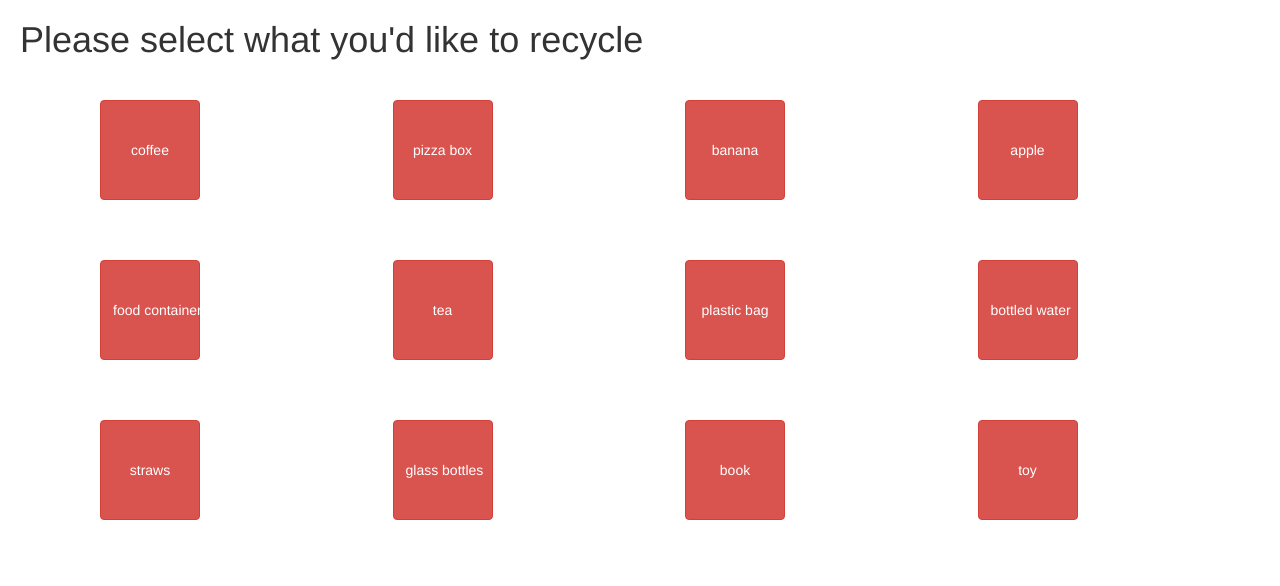
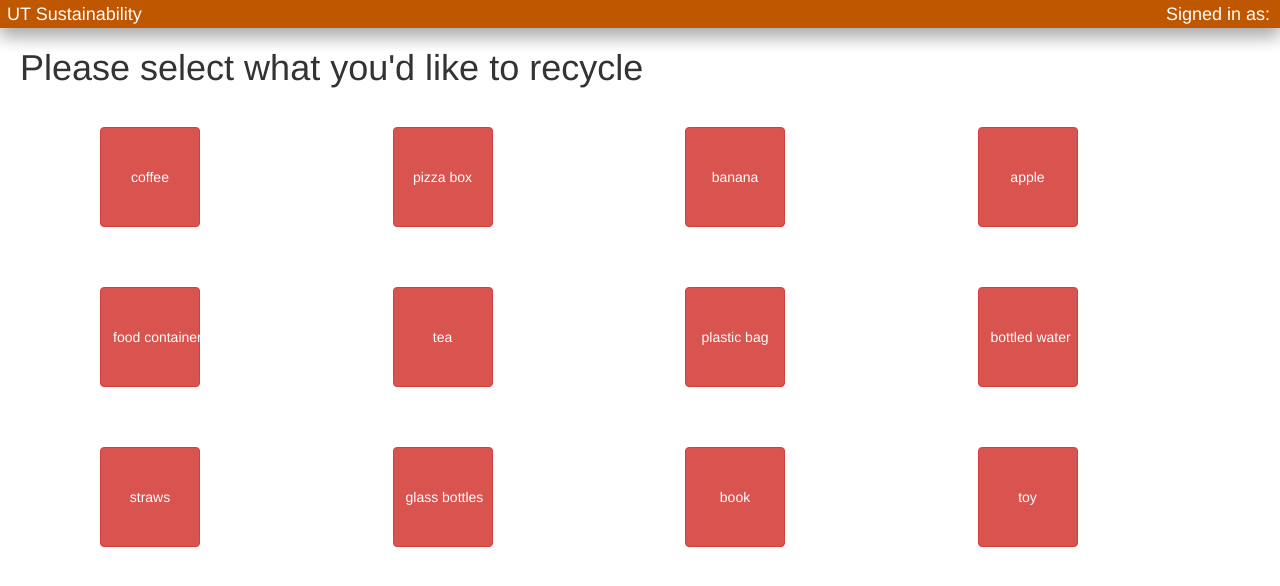
Before and after one commit to UT-zerowaste/UT-zerowaste.github.io, an Angular app: page /selection in a window 1280 px wide. Shown: the top 586 px of the page. Built offline with nearby package versions, Linux system fonts and the light colour scheme.

Commit message:
title bar implemented

```diff
--- a/package.json
+++ b/package.json
@@ -11,10 +11,12 @@
   "private": true,
   "dependencies": {
     "@angular/animations": "^14.1.0",
+    "@angular/cdk": "^14.1.1",
     "@angular/common": "^14.1.0",
     "@angular/compiler": "^14.1.0",
     "@angular/core": "^14.1.0",
     "@angular/forms": "^14.1.0",
+    "@angular/material": "^14.1.1",
     "@angular/platform-browser": "^14.1.0",
     "@angular/platform-browser-dynamic": "^14.1.0",
     "@angular/router": "^14.1.0",
--- a/src/app/app.component.html
+++ b/src/app/app.component.html
@@ -1 +1,6 @@
+<title-bar></title-bar>
+
+
+
+
 <router-outlet></router-outlet>
--- a/src/app/app.component.ts
+++ b/src/app/app.component.ts
@@ -1,4 +1,5 @@
 import { Component } from '@angular/core';
+import { MatToolbar } from '@angular/material/toolbar';
 
 @Component({
   selector: 'app-root',
--- a/src/app/content/components/user-info-modal/user-info-modal.component.html
+++ b/src/app/content/components/user-info-modal/user-info-modal.component.html
@@ -1 +1,8 @@
-<p>user-info-modal works!</p>
+<h1 mat-dialog-title>Delete file</h1>
+<div mat-dialog-content>
+  Would you like to delete cat.jpeg?
+</div>
+<div mat-dialog-actions>
+  <button mat-button mat-dialog-close>No</button>
+  <button mat-button mat-dialog-close cdkFocusInitial>Ok</button>
+</div>
--- a/src/app/content/content.module.ts
+++ b/src/app/content/content.module.ts
@@ -9,7 +9,7 @@ import { UserInfoModalComponent } from './components/user-info-modal/user-info-m
   declarations: [
     TrashSelectionComponent,
     SelectionDetailsComponent,
-    UserInfoModalComponent
+    UserInfoModalComponent,
   ],
   imports: [
     CommonModule,
--- /dev/null
+++ b/src/app/navigation/title-bar/title-bar.component.html
@@ -0,0 +1,4 @@
+<div class="flex-container">
+    <p class="title">UT Sustainability</p>
+    <span class="user-email">Signed in as: {{username}}</span>
+</div>
--- /dev/null
+++ b/src/app/navigation/title-bar/title-bar.component.scss
@@ -0,0 +1,23 @@
+.flex-container {
+    display: flex;
+    flex-direction: row;
+    flex-wrap: nowrap;
+    justify-content: flex-start;
+    background-color: #bf5700;
+    box-shadow: 0 10px 16px 0 rgb(0 0 0 / 20%), 0 6px 20px 0 rgb(0 0 0 / 19%) !important;
+  }
+
+  .title, .user-email {
+    color: #FFF;
+    margin: 2px 10px 0px 7px;
+    font-size: large;
+  }
+
+  .title {
+    flex: 1;
+  }
+
+  .user-email {
+    text-align: end;
+    flex: 1;
+  }
--- /dev/null
+++ b/src/app/navigation/title-bar/title-bar.component.ts
@@ -0,0 +1,15 @@
+import { Component, OnInit } from '@angular/core';
+
+@Component({
+  selector: 'title-bar',
+  templateUrl: './title-bar.component.html',
+  styleUrls: ['./title-bar.component.scss']
+})
+export class TitleBarComponent implements OnInit {
+  username = "";
+  constructor() { }
+
+  ngOnInit(): void {
+  }
+
+}
```
Also changed, not shown: src/app/app.module.ts (+7 -1 lines), src/app/navigation/navigation.module.ts (added, +18 -0 lines), 1 other file (tests, documents, lock files or other folders).
